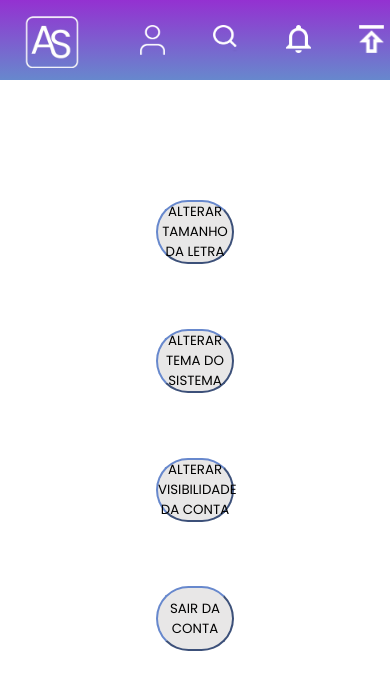
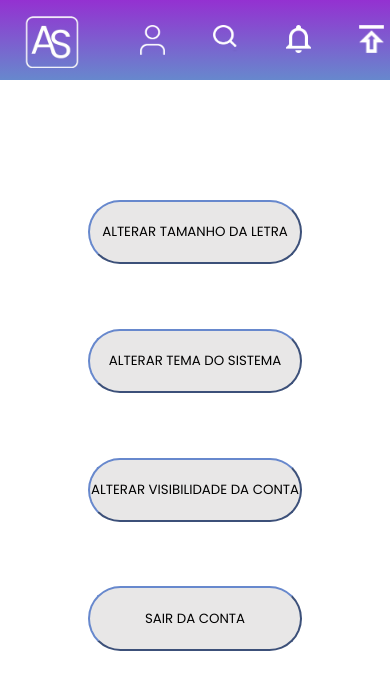
Before and after one commit to evellyn489/AmbrosioSocial, a React (Vite) app: page /configuracoes in a window 390 px wide. Shown: the top 690 px of the page. Built offline with nearby package versions, Linux system fonts and the light colour scheme.

Commit message:
Responsividade tela de configuracoes

```diff
--- a/src/pages/Configuracoes/Configuracoes.module.scss
+++ b/src/pages/Configuracoes/Configuracoes.module.scss
@@ -17,4 +17,22 @@
         font-family: 'Poppins', 'serif';
         cursor: pointer;
     }
+
+    @media (max-width: 1080px){
+        button {
+            width: 35%;
+        }
+    }
+
+    @media (max-width: 680px){
+        button {
+            width: 45%;
+        }
+    }
+
+    @media (max-width: 510px){
+        button {
+            width: 55%;
+        }
+    }
 }
```
